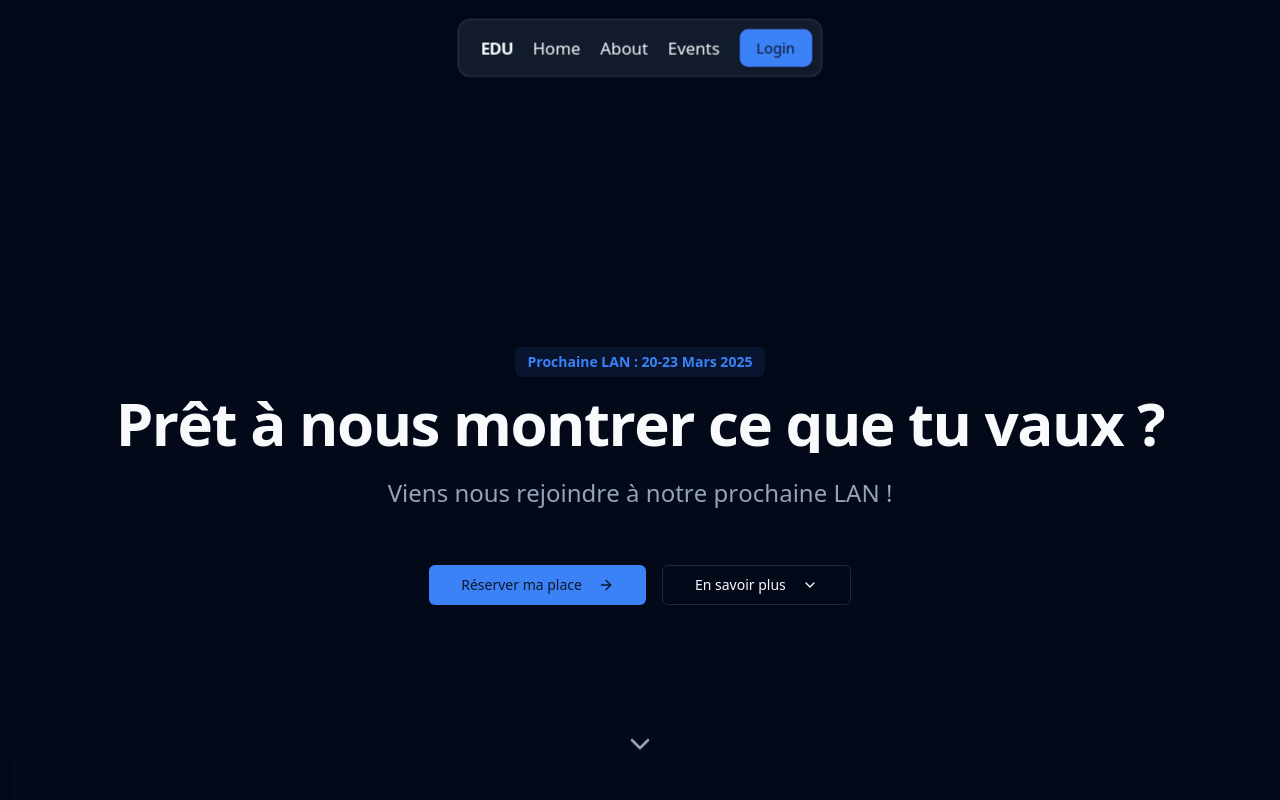
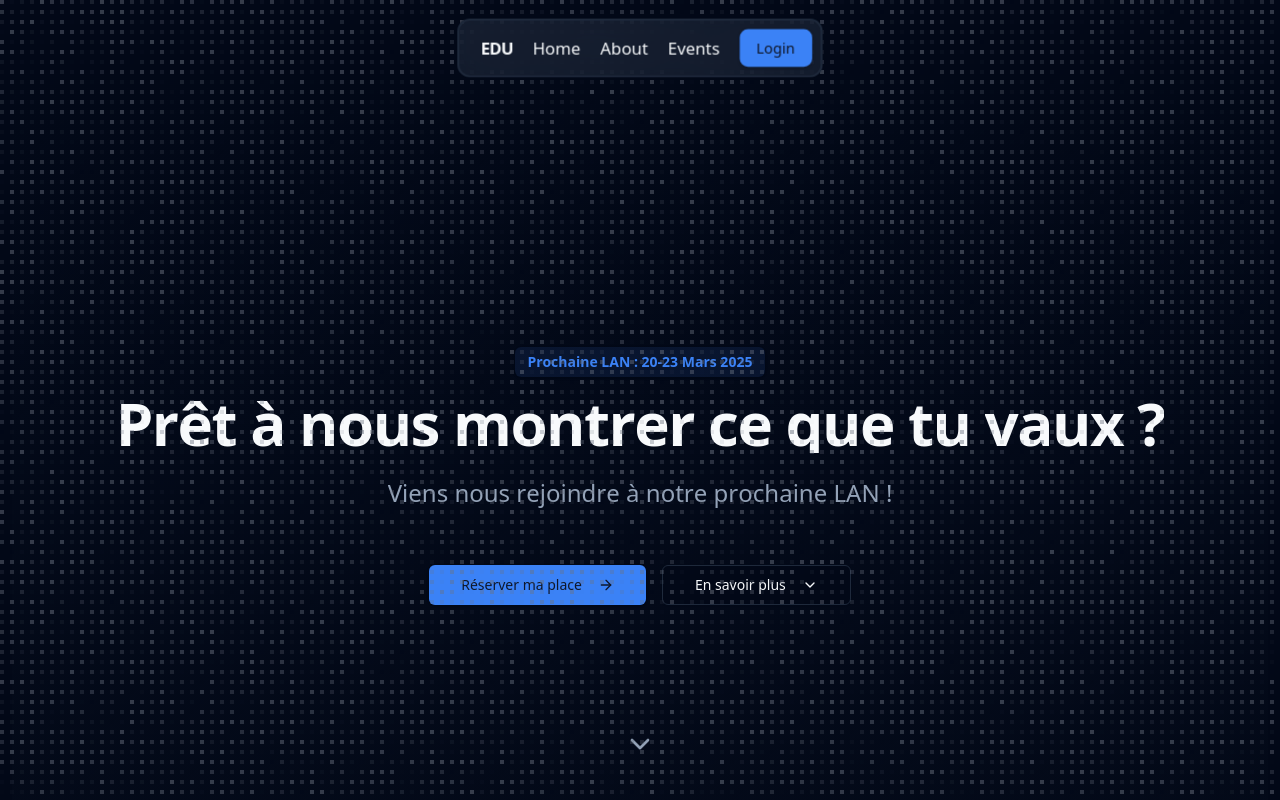
Before and after one commit to EDU-Toulouse/dev-edu-toulouse, a Next.js app: page / in a window 1280 px wide. Shown: the top 800 px of the page. Built offline with nearby package versions, Linux system fonts and the light colour scheme; no server answers.

Commit message:
[+] maybe i should find an idea to get some money from it?

```diff
--- a/app/events/page.tsx
+++ b/app/events/page.tsx
@@ -13,9 +13,28 @@
 } from "@/components/ui/card";
 import { Separator } from "@/components/ui/separator";
 
+import { motion } from "framer-motion";
+
 import { EventStatus, Event } from "@/types/event";
 import Image from "next/image";
 import LoadingScreen from "@/components/ui/loading-screen";
+
+const variants = {
+  initial: {
+    opacity: 0,
+  },
+  animate: {
+    opacity: 1,
+    transition: {
+      type: "spring",
+      duration: 1,
+      bounce: 0.25,
+    },
+  },
+  exit: {
+    opacity: 0,
+  },
+};
 
 const statusColorMap = {
   [EventStatus.SCHEDULED]: "bg-blue-100 text-blue-800",
@@ -48,15 +67,27 @@
 
   if (events.length === 0) {
     return (
-      <div className="container mx-auto px-4 py-12 text-center">
+      <motion.div
+        variants={variants}
+        initial="initial"
+        animate="animate"
+        exit="exit"
+        className="container mx-auto px-4 py-12 text-center"
+      >
         <h2 className="text-2xl font-bold mb-4">No events found</h2>
         <p className="text-gray-500">Check back later for upcoming events.</p>
-      </div>
+      </motion.div>
     );
   }
 
   return (
-    <div className="container mx-auto px-4 py-8">
+    <motion.div
+      variants={variants}
+      initial="initial"
+      animate="animate"
+      exit="exit"
+      className="container mx-auto px-4 py-8"
+    >
       <h1 className="text-3xl font-bold mb-8">Upcoming Events</h1>
 
       <div className="grid grid-cols-1 md:grid-cols-2 lg:grid-cols-3 gap-6">
@@ -64,7 +95,7 @@
           <EventCard key={event.id} event={event} />
         ))}
       </div>
-    </div>
+    </motion.div>
   );
 };
 
--- a/app/page.tsx
+++ b/app/page.tsx
@@ -23,6 +23,7 @@
   ChevronDown,
   Twitch,
 } from "lucide-react";
+import { FlickeringGrid } from "@/components/ui/flickering-grid";
 
 export default function Home() {
   const [showMore, setShowMore] = useState(false);
@@ -38,6 +39,7 @@
           initial={{ opacity: 0, y: 20 }}
           animate={{ opacity: 1, y: 0 }}
           transition={{ duration: 0.5 }}
+          className="bg-transparent"
         >
           <Badge className="mb-4 px-3 py-1 text-sm bg-primary/10 text-primary">
             Prochaine LAN : {nextEventDate}
@@ -104,6 +106,16 @@
         >
           <ChevronDown className="h-8 w-8 text-muted-foreground" />
         </motion.div>
+        <div className="pointer-events-none">
+          <FlickeringGrid
+            className="z-0 absolute inset-0 size-full"
+            squareSize={4}
+            gridGap={6}
+            color="#6B7280"
+            maxOpacity={0.5}
+            flickerChance={0.1}
+          />
+        </div>
       </section>
 
       {/* Event Details Section */}
--- a/app/profile/page.tsx
+++ b/app/profile/page.tsx
@@ -20,6 +20,8 @@
 import { format } from "date-fns";
 import LoadingScreen from "@/components/ui/loading-screen";
 
+import { motion } from "framer-motion";
+
 function Profile() {
   const { data: session, status } = useSession();
   const [userData, setUserData] = useState<User | null>(null);
@@ -39,7 +41,13 @@
   if (status === "loading" || !userData) return <LoadingScreen />;
 
   return (
-    <div className="container mx-auto py-8 px-4 pt-24">
+    <motion.div
+      initial={{ opacity: 0 }}
+      animate={{ opacity: 1 }}
+      exit={{ opacity: 0 }}
+      transition={{ type: "spring", duration: 1, bounce: 0.45 }}
+      className="container mx-auto py-8 px-4 pt-24"
+    >
       <div className="grid grid-cols-1 md:grid-cols-3 gap-6">
         {/* Left sidebar with user info */}
         <Card className="md:col-span-1">
@@ -187,7 +195,7 @@
           </Tabs>
         </div>
       </div>
-    </div>
+    </motion.div>
   );
 }
 
--- a/app/template.tsx
+++ b/app/template.tsx
@@ -12,7 +12,7 @@
         initial={{ opacity: 0, y: 20 }}
         animate={{ opacity: 1, y: 0 }}
         exit={{ opacity: 0, y: -20 }}
-        transition={{ type: "spring", duration: 0.75, bounce: 0.45 }}
+        transition={{ type: "spring", duration: 1, bounce: 0.35 }}
       >
         {children}
       </motion.div>
--- /dev/null
+++ b/components/ui/flickering-grid.tsx
@@ -0,0 +1,196 @@
+"use client";
+
+import React, {
+  useCallback,
+  useEffect,
+  useMemo,
+  useRef,
+  useState,
+} from "react";
+
+interface FlickeringGridProps {
+  squareSize?: number;
+  gridGap?: number;
+  flickerChance?: number;
+  color?: string;
+  width?: number;
+  height?: number;
+  className?: string;
+
+  maxOpacity?: number;
+}
+
+const FlickeringGrid: React.FC<FlickeringGridProps> = ({
+  squareSize = 4,
+  gridGap = 6,
+  flickerChance = 0.3,
+  color = "rgb(0, 0, 0)",
+  width,
+  height,
+  className,
+  maxOpacity = 0.3,
+}) => {
+  const canvasRef = useRef<HTMLCanvasElement>(null);
+  const containerRef = useRef<HTMLDivElement>(null);
+  const [isInView, setIsInView] = useState(false);
+  const [canvasSize, setCanvasSize] = useState({ width: 0, height: 0 });
+
+  const memoizedColor = useMemo(() => {
+    const toRGBA = (color: string) => {
+      if (typeof window === "undefined") {
+        return `rgba(0, 0, 0,`;
+      }
+      const canvas = document.createElement("canvas");
+      canvas.width = canvas.height = 1;
+      const ctx = canvas.getContext("2d");
+      if (!ctx) return "rgba(255, 0, 0,";
+      ctx.fillStyle = color;
+      ctx.fillRect(0, 0, 1, 1);
+      const [r, g, b] = Array.from(ctx.getImageData(0, 0, 1, 1).data);
+      return `rgba(${r}, ${g}, ${b},`;
+    };
+    return toRGBA(color);
+  }, [color]);
+
+  const setupCanvas = useCallback(
+    (canvas: HTMLCanvasElement, width: number, height: number) => {
+      const dpr = window.devicePixelRatio || 1;
+      canvas.width = width * dpr;
+      canvas.height = height * dpr;
+      canvas.style.width = `${width}px`;
+      canvas.style.height = `${height}px`;
+      const cols = Math.floor(width / (squareSize + gridGap));
+      const rows = Math.floor(height / (squareSize + gridGap));
+
+      const squares = new Float32Array(cols * rows);
+      for (let i = 0; i < squares.length; i++) {
+        squares[i] = Math.random() * maxOpacity;
+      }
+
+      return { cols, rows, squares, dpr };
+    },
+    [squareSize, gridGap, maxOpacity],
+  );
+
+  const updateSquares = useCallback(
+    (squares: Float32Array, deltaTime: number) => {
+      for (let i = 0; i < squares.length; i++) {
+        if (Math.random() < flickerChance * deltaTime) {
+          squares[i] = Math.random() * maxOpacity;
+        }
+      }
+    },
+    [flickerChance, maxOpacity],
+  );
+
+  const drawGrid = useCallback(
+    (
+      ctx: CanvasRenderingContext2D,
+      width: number,
+      height: number,
+      cols: number,
+      rows: number,
+      squares: Float32Array,
+      dpr: number,
+    ) => {
+      ctx.clearRect(0, 0, width, height);
+      ctx.fillStyle = "transparent";
+      ctx.fillRect(0, 0, width, height);
+
+      for (let i = 0; i < cols; i++) {
+        for (let j = 0; j < rows; j++) {
+          const opacity = squares[i * rows + j];
+          ctx.fillStyle = `${memoizedColor}${opacity})`;
+          ctx.fillRect(
+            i * (squareSize + gridGap) * dpr,
+            j * (squareSize + gridGap) * dpr,
+            squareSize * dpr,
+            squareSize * dpr,
+          );
+        }
+      }
+    },
+    [memoizedColor, squareSize, gridGap],
+  );
+
+  useEffect(() => {
+    const canvas = canvasRef.current;
+    const container = containerRef.current;
+    if (!canvas || !container) return;
+
+    const ctx = canvas.getContext("2d");
+    if (!ctx) return;
+
+    let animationFrameId: number;
+    let gridParams: ReturnType<typeof setupCanvas>;
+
+    const updateCanvasSize = () => {
+      const newWidth = width || container.clientWidth;
+      const newHeight = height || container.clientHeight;
+      setCanvasSize({ width: newWidth, height: newHeight });
+      gridParams = setupCanvas(canvas, newWidth, newHeight);
+    };
+
+    updateCanvasSize();
+
+    let lastTime = 0;
+    const animate = (time: number) => {
+      if (!isInView) return;
+
+      const deltaTime = (time - lastTime) / 1000;
+      lastTime = time;
+
+      updateSquares(gridParams.squares, deltaTime);
+      drawGrid(
+        ctx,
+        canvas.width,
+        canvas.height,
+        gridParams.cols,
+        gridParams.rows,
+        gridParams.squares,
+        gridParams.dpr,
+      );
+      animationFrameId = requestAnimationFrame(animate);
+    };
+
+    const resizeObserver = new ResizeObserver(() => {
+      updateCanvasSize();
+    });
+
+    resizeObserver.observe(container);
+
+    const intersectionObserver = new IntersectionObserver(
+      ([entry]) => {
+        setIsInView(entry.isIntersecting);
+      },
+      { threshold: 0 },
+    );
+
+    intersectionObserver.observe(canvas);
+
+    if (isInView) {
+      animationFrameId = requestAnimationFrame(animate);
+    }
+
+    return () => {
+      cancelAnimationFrame(animationFrameId);
+      resizeObserver.disconnect();
+      intersectionObserver.disconnect();
+    };
+  }, [setupCanvas, updateSquares, drawGrid, width, height, isInView]);
+
+  return (
+    <div ref={containerRef} className={`w-full h-full ${className}`}>
+      <canvas
+        ref={canvasRef}
+        className="pointer-events-none"
+        style={{
+          width: canvasSize.width,
+          height: canvasSize.height,
+        }}
+      />
+    </div>
+  );
+};
+
+export { FlickeringGrid };
```
